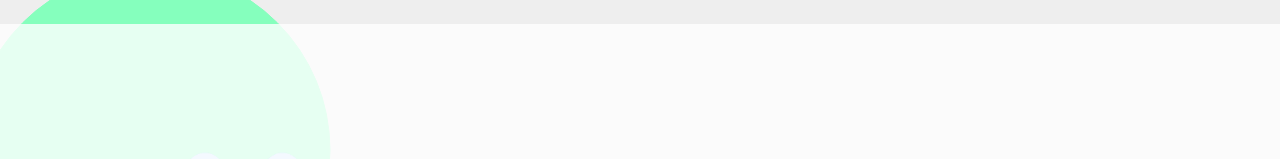
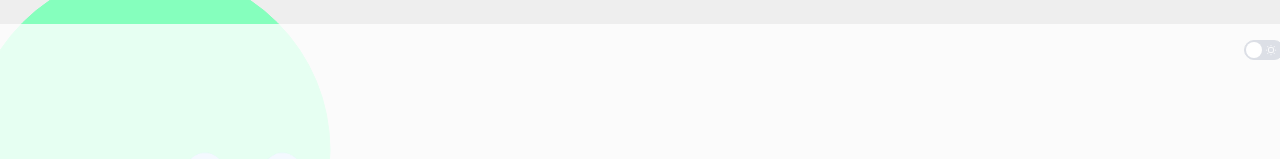
Before and after one commit to liuzhihaoa/vue3-vite-admin, a Vue app: page /#/login in a window 1280 px wide. Shown: the top 159 px of the page. Built offline with nearby package versions, Linux system fonts and the light colour scheme.

Commit message:
引入切换主题组件

```diff
--- a/src/views/login/index.vue
+++ b/src/views/login/index.vue
@@ -3,12 +3,13 @@
  * @email: liuzhihao@hatech.com.cn
  * @Date: 2023-05-23 11:18:53
  * @LastEditors: liuzhihao
- * @LastEditTime: 2023-05-23 16:43:42
+ * @LastEditTime: 2023-05-26 10:54:35
  * @description: 描述
 -->
 <template>
   <div class="login-container">
     <div class="login-box">
+      <SwitchDark class="dark" />
       <div class="login-left">
         <img src="@/assets/images/login_left.png" alt="login" />
       </div>
@@ -23,6 +24,7 @@
   </div>
 </template>
 <script lang="ts" setup>
+import SwitchDark from '@/components/SwitchDark/index.vue';
 import LoginForm from './components/LoginForm.vue';
 </script>
 <style scoped lang="scss">
```
